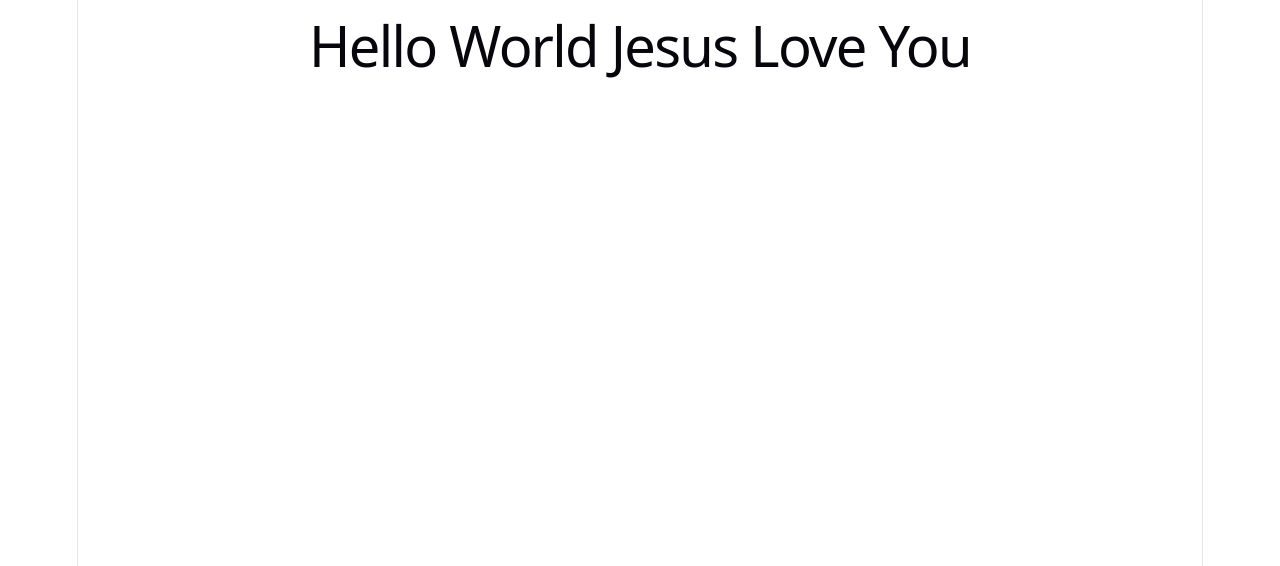
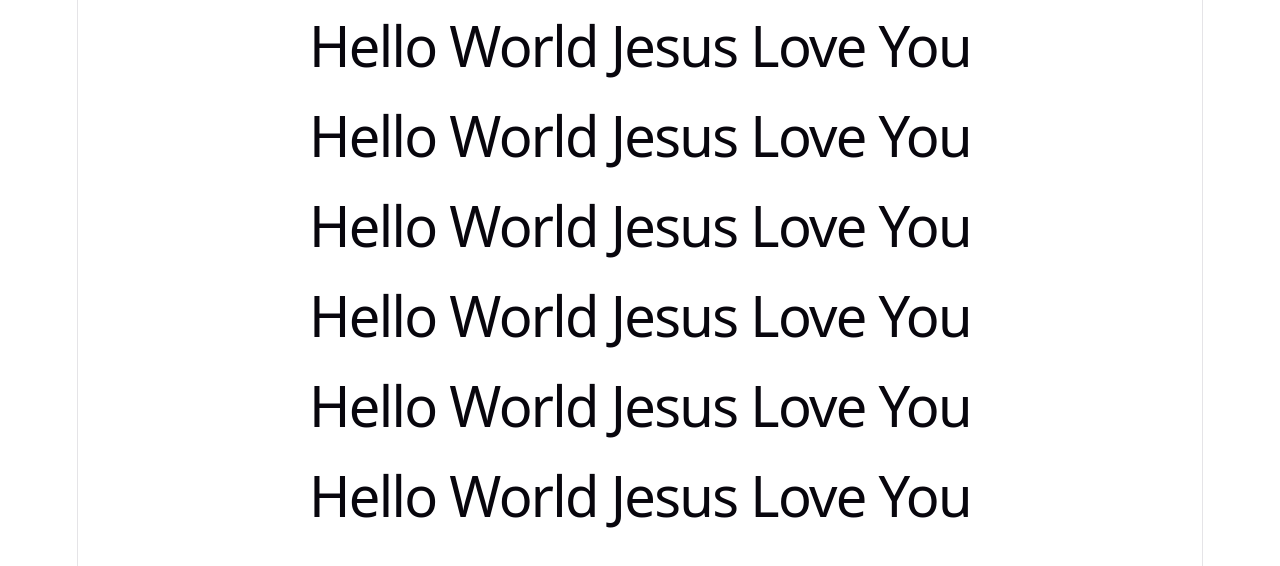
Before and after one commit to josephkhella2027-lang/Devops-BDD-trainTwo, a React (Vite) app in the folder frontend/bddTrainTwo/: page / in a window 1280 px wide. Shown: the top 566 px of the page. Built offline with nearby package versions, Linux system fonts and the light colour scheme.

Commit message:
add test two

```diff
--- a/frontend/bddTrainTwo/src/App.tsx
+++ b/frontend/bddTrainTwo/src/App.tsx
@@ -5,6 +5,11 @@ function App() {
   return (
     <>
       <HomePage />
+      <HomePage />
+      <HomePage />
+      <HomePage />
+      <HomePage />
+      <HomePage />
     </>
   );
 }
```
